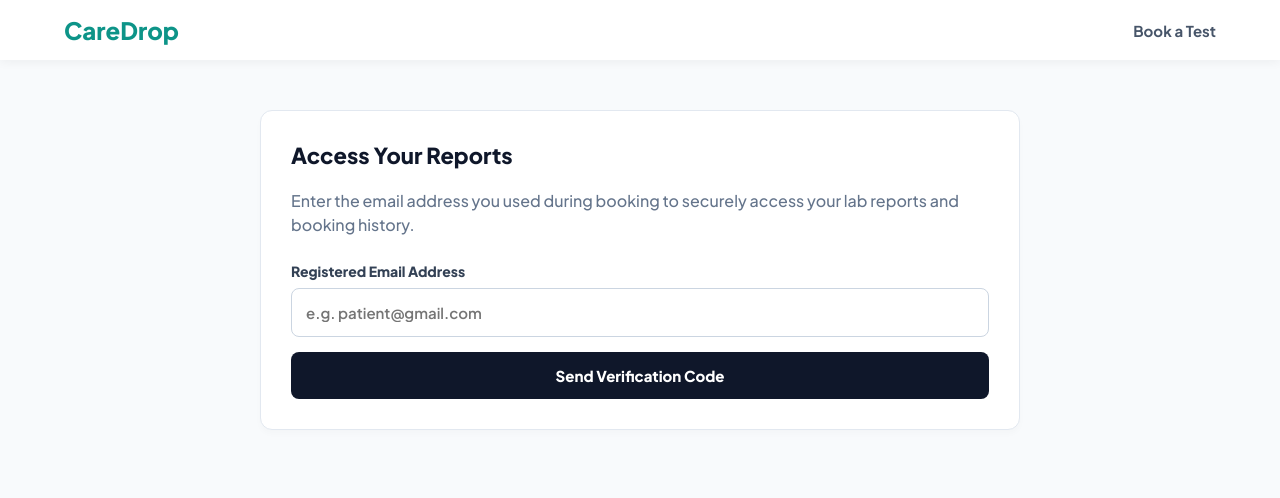
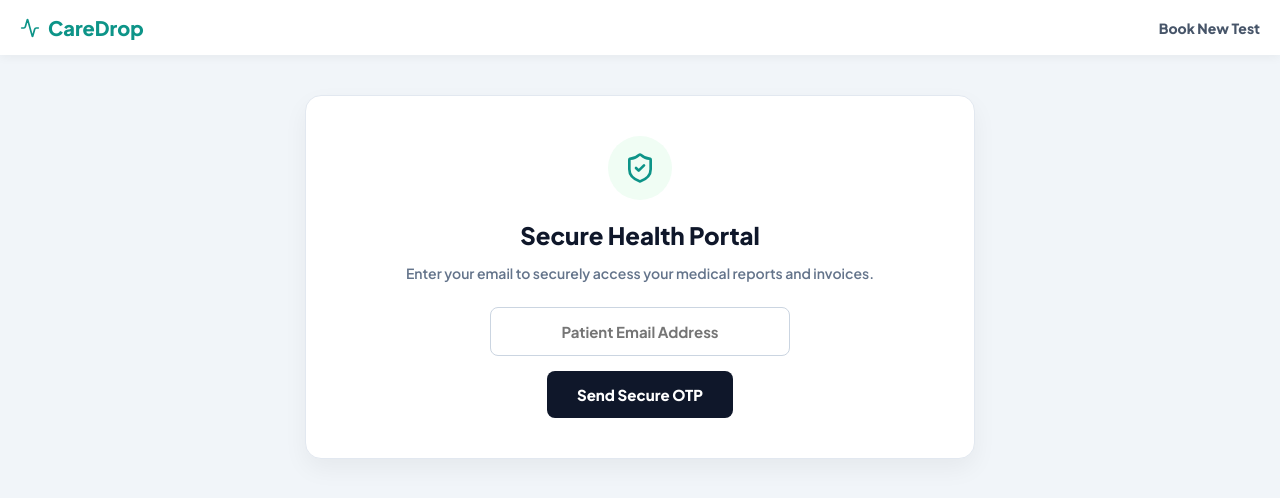
Before and after one commit to lab81617-del/caredrop-website, a Flask app: page /my-bookings in a window 1280 px wide. Shown: the top 498 px of the page. Run offline with Flask 3, Linux system fonts and the light colour scheme; some libraries are stand-ins or nearby versions.

Commit message:
Update my_bookings.html

```diff
--- a/templates/my_bookings.html
+++ b/templates/my_bookings.html
@@ -3,247 +3,173 @@
 <head>
     <meta charset="UTF-8">
     <meta name="viewport" content="width=device-width, initial-scale=1.0">
-    <title>My Bookings | CareDrop</title>
+    <title>My Reports | CareDrop</title>
     <link href="https://fonts.googleapis.com/css2?family=Plus+Jakarta+Sans:wght@500;600;700;800&display=swap" rel="stylesheet">
     <script src="https://unpkg.com/lucide@latest"></script>
     <style>
         * { font-family: 'Plus Jakarta Sans', sans-serif !important; box-sizing: border-box; }
-        body { background: #F8FAFC; margin: 0; padding: 0; color: #0F172A; }
+        body { background: #F1F5F9; margin: 0; padding: 0; color: #0F172A; }
 
-        .nav { background: white; padding: 15px 5%; display: flex; justify-content: space-between; align-items: center; box-shadow: 0 2px 10px rgba(0,0,0,0.05); }
-        .logo { font-size: 24px; font-weight: 800; color: #0D9488; text-decoration: none; }
-        .nav-links a { margin-left: 20px; text-decoration: none; color: #475569; font-weight: 700; font-size: 15px; }
+        .nav { background: white; padding: 15px 20px; display: flex; align-items: center; justify-content: space-between; box-shadow: 0 2px 10px rgba(0,0,0,0.05); position: sticky; top: 0; z-index: 100; }
+        .logo { font-size: 20px; font-weight: 800; color: #0D9488; text-decoration: none; display: flex; align-items: center; gap: 8px; }
 
-        .container { max-width: 800px; margin: 50px auto; padding: 0 20px; }
+        .container { max-width: 700px; margin: 40px auto; padding: 0 15px; }
 
-        .card { background: white; padding: 30px; border-radius: 12px; box-shadow: 0 4px 6px rgba(0,0,0,0.02); border: 1px solid #E2E8F0; margin-bottom: 20px; }
-        .card-title { font-size: 22px; font-weight: 800; margin-bottom: 20px; color: #0F172A; }
+        /* OTP Verification Box */
+        .auth-card { background: white; border-radius: 16px; padding: 40px 30px; text-align: center; box-shadow: 0 10px 25px rgba(0,0,0,0.05); border: 1px solid #E2E8F0; }
+        .auth-icon { background: #F0FDF4; color: #0D9488; width: 64px; height: 64px; border-radius: 50%; display: flex; justify-content: center; align-items: center; margin: 0 auto 20px auto; }
+        .auth-card h2 { margin: 0 0 10px 0; font-size: 24px; font-weight: 800; }
+        .auth-card p { color: #64748B; font-size: 14px; font-weight: 600; margin-bottom: 25px; }
+        .input-box { width: 100%; max-width: 300px; margin: 0 auto 15px auto; display: block; padding: 14px; border: 1px solid #CBD5E1; border-radius: 8px; font-size: 15px; font-weight: 700; text-align: center; outline: none; }
+        .input-box:focus { border-color: #0D9488; }
+        .btn-auth { background: #0F172A; color: white; border: none; padding: 14px 30px; border-radius: 8px; font-weight: 800; font-size: 15px; cursor: pointer; transition: 0.2s; }
+        .btn-auth:hover { background: #1E293B; }
 
-        .input-group { margin-bottom: 15px; }
-        .input-group label { display: block; font-weight: 800; font-size: 14px; margin-bottom: 8px; color: #334155; }
-        .input-group input { width: 100%; padding: 14px; border: 1px solid #CBD5E1; border-radius: 8px; font-size: 15px; outline: none; transition: 0.2s; font-weight: 600; }
-        .input-group input:focus { border-color: #0D9488; }
+        /* Order Cards */
+        .order-card { background: white; border-radius: 12px; padding: 20px; margin-bottom: 20px; box-shadow: 0 4px 6px rgba(0,0,0,0.02); border: 1px solid #E2E8F0; }
+        .order-header { display: flex; justify-content: space-between; align-items: center; border-bottom: 1px dashed #CBD5E1; padding-bottom: 15px; margin-bottom: 15px; }
+        .order-ref { font-size: 16px; font-weight: 800; color: #0D9488; }
+        .order-date { font-size: 12px; font-weight: 700; color: #64748B; }
 
-        .btn-primary { background: #0F172A; color: white; padding: 14px 24px; border: none; border-radius: 8px; font-weight: 800; font-size: 15px; cursor: pointer; width: 100%; transition: 0.2s; }
-        .btn-primary:hover { background: #1E293B; }
-        .btn-secondary { background: #F1F5F9; color: #475569; padding: 14px 24px; border: 1px solid #CBD5E1; border-radius: 8px; font-weight: 800; font-size: 15px; cursor: pointer; width: 100%; transition: 0.2s; }
-        .btn-secondary:hover { background: #E2E8F0; color: #0F172A; }
+        .status-badge { padding: 6px 12px; border-radius: 50px; font-size: 11px; font-weight: 800; text-transform: uppercase; }
+        .status-pending { background: #FEF3C7; color: #B45309; border: 1px solid #FDE68A; }
+        .status-completed { background: #F0FDF4; color: #166534; border: 1px solid #BBF7D0; }
 
-        .order-card { border: 1px solid #E2E8F0; border-radius: 12px; padding: 20px; margin-bottom: 20px; background: #F8FAFC; }
-        .order-header { display: flex; justify-content: space-between; align-items: center; border-bottom: 1px solid #E2E8F0; padding-bottom: 15px; margin-bottom: 15px; }
-        .status-badge { padding: 6px 12px; border-radius: 50px; font-size: 12px; font-weight: 800; }
-        .status-Pending { background: #FEF3C7; color: #B45309; }
-        .status-Collected { background: #DBEAFE; color: #1D4ED8; }
-        .status-Completed { background: #D1FAE5; color: #047857; }
+        .patient-name { font-size: 15px; font-weight: 800; color: #0F172A; text-transform: capitalize; margin-bottom: 10px; }
 
-        .btn-download { background: #0D9488; color: white; padding: 10px 20px; border: none; border-radius: 6px; font-weight: 800; cursor: pointer; display: inline-flex; align-items: center; gap: 8px; font-size: 14px; text-decoration: none; margin-top: 15px; }
+        .action-row { display: grid; grid-template-columns: 1fr 1fr; gap: 10px; margin-top: 20px; }
+        .btn-download { background: #0D9488; color: white; padding: 12px; border-radius: 6px; font-weight: 800; font-size: 13px; text-decoration: none; text-align: center; display: flex; justify-content: center; align-items: center; gap: 8px; transition: 0.2s; }
         .btn-download:hover { background: #0F766E; }
-
-        /* FEEDBACK MODAL UI */
-        .modal-overlay { position: fixed; top: 0; left: 0; width: 100%; height: 100%; background: rgba(15, 23, 42, 0.7); display: none; justify-content: center; align-items: center; z-index: 1000; backdrop-filter: blur(4px); }
-        .modal-content { background: white; width: 90%; max-width: 450px; border-radius: 16px; padding: 30px; box-shadow: 0 20px 25px -5px rgba(0, 0, 0, 0.1); }
-        .modal-content h3 { margin: 0 0 10px 0; font-size: 20px; font-weight: 800; color: #0F172A; }
-        .modal-content p { margin: 0 0 20px 0; font-size: 14px; color: #64748B; line-height: 1.5; }
-        .modal-content textarea { width: 100%; border: 1px solid #CBD5E1; border-radius: 8px; padding: 12px; font-size: 14px; margin-bottom: 20px; outline: none; font-weight: 600; resize: vertical; }
-        .modal-content textarea:focus { border-color: #0D9488; }
-        .modal-actions { display: flex; flex-direction: column; gap: 10px; }
-
+        .btn-invoice { background: #F1F5F9; color: #475569; border: 1px solid #CBD5E1; padding: 12px; border-radius: 6px; font-weight: 800; font-size: 13px; text-decoration: none; text-align: center; display: flex; justify-content: center; align-items: center; gap: 8px; transition: 0.2s; }
+        .btn-invoice:hover { background: #E2E8F0; }
+        .btn-disabled { background: #F1F5F9; color: #94A3B8; border: 1px dashed #CBD5E1; cursor: not-allowed; }
     </style>
 </head>
 <body>
 
     <nav class="nav">
-        <a href="/" class="logo">CareDrop</a>
-        <div class="nav-links">
-            <a href="/tests">Book a Test</a>
-        </div>
+        <a href="/" class="logo"><i data-lucide="activity" style="width: 20px; height: 20px;"></i> CareDrop</a>
+        <a href="/tests" style="text-decoration: none; color: #475569; font-weight: 800; font-size: 14px;">Book New Test</a>
     </nav>
 
     <div class="container">
 
-        {% if not searched_email %}
-        <!-- Step 1: Request Email -->
-        <div class="card" id="emailStep">
-            <div class="card-title">Access Your Reports</div>
-            <p style="color: #64748B; margin-bottom: 25px; line-height: 1.5;">Enter the email address you used during booking to securely access your lab reports and booking history.</p>
+        {% if error == "Verify email." or not searched_email %}
+        <div class="auth-card" id="authBox">
+            <div class="auth-icon"><i data-lucide="shield-check" style="width: 32px; height: 32px;"></i></div>
+            <h2>Secure Health Portal</h2>
+            <p>Enter your email to securely access your medical reports and invoices.</p>
 
-            <div class="input-group">
-                <label>Registered Email Address</label>
-                <input type="email" id="authEmail" placeholder="e.g. patient@gmail.com">
-            </div>
-            <button class="btn-primary" onclick="sendOTP()">Send Verification Code</button>
-            <div id="emailError" style="color: #DC2626; font-weight: 700; font-size: 14px; margin-top: 15px; display: none;"></div>
+            <div id="step1">
+                <input type="email" id="emailInput" class="input-box" placeholder="Patient Email Address" value="{{ searched_email }}" required>
+                <button class="btn-auth" onclick="sendOTP()">Send Secure OTP</button>
             </div>
 
-        <!-- Step 2: Verify OTP -->
-        <div class="card" id="otpStep" style="display: none;">
-            <div class="card-title">Check Your Inbox</div>
-            <p style="color: #64748B; margin-bottom: 25px;">We sent a 4-digit security code to <strong id="displayEmail" style="color:#0F172A;"></strong>.</p>
-
-            <div class="input-group">
-                <label>4-Digit Security Code</label>
-                <input type="text" id="authOTP" placeholder="0000" maxlength="4" style="font-size: 24px; letter-spacing: 10px; text-align: center; font-weight: 800;">
+            <div id="step2" style="display: none;">
+                <input type="text" id="otpInput" class="input-box" placeholder="Enter 4-Digit OTP" maxlength="4" required>
+                <button class="btn-auth" onclick="verifyOTP()">Verify & View Reports</button>
+                <div style="margin-top: 15px; font-size: 12px; font-weight: 700; color: #0D9488; cursor: pointer;" onclick="location.reload()">&larr; Change Email</div>
             </div>
-            <button class="btn-primary" onclick="verifyOTP()">Verify & View Bookings</button>
-            <button class="btn-secondary" onclick="location.reload()" style="margin-top: 10px;">Use a different email</button>
-            <div id="otpError" style="color: #DC2626; font-weight: 700; font-size: 14px; margin-top: 15px; display: none;"></div>
         </div>
 
         {% else %}
-        <!-- Step 3: View Bookings -->
-        <h2 style="font-weight: 800; margin-bottom: 20px;">Booking History for {{ searched_email }}</h2>
-        <a href="/my-bookings" style="color: #64748B; font-weight: 700; text-decoration: none; font-size: 14px; display: inline-block; margin-bottom: 20px;">&larr; Sign out</a>
+        <h2 style="margin-top: 0; color: #0F172A; font-weight: 800;">My Diagnostic Records</h2>
+        <p style="color: #64748B; font-weight: 600; margin-bottom: 30px;">Records for: {{ searched_email }}</p>
 
-        {% if orders %}
             {% for order in orders %}
             <div class="order-card">
                 <div class="order-header">
                     <div>
-                        <div style="font-size: 18px; font-weight: 800; color: #0F172A;">Order #{{ order.id }}</div>
-                        <div style="font-size: 13px; color: #64748B; font-weight: 700; margin-top: 4px;">{{ order.collection_date }} | {{ order.time_slot }}</div>
+                        <div class="order-ref">{{ order.order_ref }}</div>
                     </div>
-                    <div class="status-badge {% if order.status == 'Pending' %}status-Pending{% elif order.status == 'Sample Collected' %}status-Collected{% else %}status-Completed{% endif %}">
-                        {{ order.status }}
+                    <div class="status-badge {% if order.has_report %}status-completed{% else %}status-pending{% endif %}">
+                        {% if order.has_report %}Report Ready{% else %}Processing{% endif %}
                     </div>
                 </div>
 
-                <div style="margin-bottom: 15px;">
-                    <div style="font-weight: 800; font-size: 14px; color: #334155; margin-bottom: 8px;">Patient Details</div>
-                    <div style="font-size: 14px; color: #475569; text-transform: capitalize;">{{ order.patient_name }} ({{ order.age }} Yrs, {{ order.gender }})</div>
-                    <div style="font-size: 14px; color: #475569; margin-top: 4px;">{{ order.address }}</div>
-                </div>
+                <div class="patient-name"><i data-lucide="user" style="width: 14px; height: 14px; color: #94A3B8; vertical-align: middle;"></i> {{ order.patient_name }}</div>
 
-                <div style="background: white; border: 1px solid #E2E8F0; border-radius: 8px; padding: 15px; margin-bottom: 15px;">
-                    <div style="font-weight: 800; font-size: 14px; color: #334155; margin-bottom: 8px;">Tests Selected</div>
-                    {% for test in order.test_list %}
-                    <div style="display: flex; justify-content: space-between; font-size: 14px; margin-bottom: 6px; padding-bottom: 6px; border-bottom: 1px dashed #F1F5F9;">
-                        <span style="color: #0F172A; font-weight: 700; text-transform: capitalize;">{{ test.test_name }}</span>
-                        <span style="color: #64748B; font-weight: 700;">₹{{ test.price }}</span>
-                    </div>
-                    {% endfor %}
-                    <div style="display: flex; justify-content: space-between; font-weight: 800; font-size: 16px; margin-top: 10px; color: #0D9488;">
-                        <span>Total Paid</span>
-                        <span>₹{{ order.total_amount }}</span>
-                    </div>
-                </div>
-
+                <div class="action-row">
                     {% if order.has_report %}
-                <!-- NEW TRIGGER FOR FEEDBACK MODAL -->
-                <button onclick="triggerDownloadModal('{{ order.id }}', '{{ searched_email }}')" class="btn-download">
-                    <i data-lucide="download" style="width: 16px; height: 16px;"></i> Download Official Report
-                </button>
+                        <a href="/download-report/{{ order.id }}" target="_blank" class="btn-download">
+                            <i data-lucide="file-text" style="width: 16px; height: 16px;"></i> Clinical Report
+                        </a>
+                        <a href="/download-invoice/{{ order.id }}" target="_blank" class="btn-invoice">
+                            <i data-lucide="receipt" style="width: 16px; height: 16px;"></i> Tax Invoice
+                        </a>
                     {% else %}
-                <div style="background: #FFFBEB; border: 1px solid #FEF08A; color: #B45309; padding: 12px; border-radius: 8px; font-size: 13px; font-weight: 700; display: flex; align-items: center; gap: 8px;">
-                    <i data-lucide="clock" style="width: 16px; height: 16px;"></i> Report is currently being processed by the lab.
+                        <div class="btn-download btn-disabled" style="grid-column: 1 / -1;">
+                            <i data-lucide="clock" style="width: 16px; height: 16px;"></i> Report in Progress
                         </div>
                     {% endif %}
                 </div>
+            </div>
+            {% else %}
+            <div style="text-align: center; padding: 50px 20px; background: white; border-radius: 12px; border: 1px dashed #CBD5E1;">
+                <i data-lucide="folder-search" style="width: 48px; height: 48px; color: #94A3B8; margin-bottom: 15px;"></i>
+                <h3 style="margin: 0 0 10px 0; font-weight: 800; color: #0F172A;">No Records Found</h3>
+                <p style="color: #64748B; font-weight: 600; font-size: 14px;">We couldn't find any bookings associated with this email.</p>
+                <a href="/tests" style="display: inline-block; background: #0D9488; color: white; text-decoration: none; padding: 10px 20px; border-radius: 6px; font-weight: 800; margin-top: 15px;">Book a Test</a>
+            </div>
             {% endfor %}
-        {% else %}
-            <div class="card" style="text-align: center; padding: 50px 20px;">
-                <i data-lucide="folder-search" style="width: 48px; height: 48px; color: #CBD5E1; margin-bottom: 15px;"></i>
-                <h3 style="margin: 0 0 10px 0;">No Bookings Found</h3>
-                <p style="color: #64748B; margin: 0;">We couldn't find any lab bookings associated with {{ searched_email }}.</p>
-                <button onclick="window.location.href='/tests'" class="btn-primary" style="width: auto; margin-top: 20px;">Book a Test</button>
-            </div>
         {% endif %}
-        {% endif %}
-
-    </div>
-
-    <!-- FEEDBACK & DOWNLOAD MODAL -->
-    <div id="feedbackModal" class="modal-overlay">
-        <div class="modal-content">
-            <h3>How was your experience?</h3>
-            <p>Your report is ready! Before you download, let us know how your sample collection went so we can keep improving.</p>
-            <textarea id="feedbackText" rows="4" placeholder="Your feedback or suggestions... (Optional)"></textarea>
-
-            <div class="modal-actions">
-                <button onclick="submitFeedbackAndDownload()" class="btn-primary" style="background: #0D9488;">Submit & Download</button>
-                <button onclick="skipFeedbackAndDownload()" class="btn-secondary" style="border: none; background: transparent; color: #64748B;">Skip & Download</button>
-            </div>
-        </div>
     </div>
 
     <script>
         lucide.createIcons();
 
-        // AUTHENTICATION LOGIC
-        function sendOTP() {
-            const email = document.getElementById('authEmail').value;
-            const errorDiv = document.getElementById('emailError');
-            if(!email) { errorDiv.innerText = "Please enter an email."; errorDiv.style.display = "block"; return; }
+        async function sendOTP() {
+            const email = document.getElementById('emailInput').value;
+            if (!email) return alert('Enter email');
 
-            errorDiv.style.display = "none";
-            fetch('/api/send-otp', {
+            const btn = document.querySelector('#step1 .btn-auth');
+            btn.innerText = "Sending..."; btn.disabled = true;
+
+            try {
+                const res = await fetch('/api/send-otp', {
                     method: 'POST',
-                headers: { 'Content-Type': 'application/json' },
-                body: JSON.stringify({ email: email })
-            }).then(res => res.json()).then(data => {
-                if(data.success) {
-                    document.getElementById('emailStep').style.display = 'none';
-                    document.getElementById('otpStep').style.display = 'block';
-                    document.getElementById('displayEmail').innerText = email;
+                    headers: {'Content-Type': 'application/json'},
+                    body: JSON.stringify({email: email})
+                });
+                const data = await res.json();
+                if (data.success) {
+                    document.getElementById('step1').style.display = 'none';
+                    document.getElementById('step2').style.display = 'block';
                 } else {
-                    errorDiv.innerText = data.message;
-                    errorDiv.style.display = "block";
+                    alert('Failed to send OTP. Check server logs.');
+                    btn.innerText = "Send Secure OTP"; btn.disabled = false;
                 }
-            });
+            } catch (err) {
+                alert('Connection error');
+                btn.innerText = "Send Secure OTP"; btn.disabled = false;
+            }
         }
 
-        function verifyOTP() {
-            const email = document.getElementById('authEmail').value;
-            const otp = document.getElementById('authOTP').value;
-            const errorDiv = document.getElementById('otpError');
+        async function verifyOTP() {
+            const email = document.getElementById('emailInput').value;
+            const otp = document.getElementById('otpInput').value;
+            if (!otp) return alert('Enter OTP');
 
-            fetch('/api/verify-otp', {
+            const btn = document.querySelector('#step2 .btn-auth');
+            btn.innerText = "Verifying..."; btn.disabled = true;
+
+            try {
+                const res = await fetch('/api/verify-otp', {
                     method: 'POST',
-                headers: { 'Content-Type': 'application/json' },
-                body: JSON.stringify({ email: email, otp: otp })
-            }).then(res => res.json()).then(data => {
-                if(data.success) { window.location.href = `/my-bookings?email=${encodeURIComponent(email)}`; }
-                else { errorDiv.innerText = data.message; errorDiv.style.display = "block"; }
+                    headers: {'Content-Type': 'application/json'},
+                    body: JSON.stringify({email: email, otp: otp})
                 });
+                const data = await res.json();
+                if (data.success) {
+                    window.location.href = `/my-bookings?email=${email}`;
+                } else {
+                    alert('Invalid OTP');
+                    btn.innerText = "Verify & View Reports"; btn.disabled = false;
                 }
-
-        // FEEDBACK MODAL LOGIC
-        let currentOrderId = null;
-        let currentEmail = null;
-
-        function triggerDownloadModal(orderId, email) {
-            currentOrderId = orderId;
-            currentEmail = email;
-            document.getElementById('feedbackText').value = ''; // Clear previous text
-            document.getElementById('feedbackModal').style.display = 'flex';
+            } catch (err) {
+                alert('Connection error');
+                btn.innerText = "Verify & View Reports"; btn.disabled = false;
             }
-
-        function skipFeedbackAndDownload() {
-            document.getElementById('feedbackModal').style.display = 'none';
-            window.location.href = `/download-report/${currentOrderId}`;
-        }
-
-        function submitFeedbackAndDownload() {
-            const message = document.getElementById('feedbackText').value.trim();
-
-            // If they click submit but wrote nothing, just skip
-            if (!message) {
-                return skipFeedbackAndDownload();
-            }
-
-            const formData = new FormData();
-            formData.append('order_id', currentOrderId);
-            formData.append('email', currentEmail);
-            formData.append('message', message);
-
-            // Send feedback silently in background, then download immediately
-            fetch('/api/submit-feedback', {
-                method: 'POST',
-                body: formData
-            }).then(() => {
-                skipFeedbackAndDownload();
-            }).catch(() => {
-                skipFeedbackAndDownload(); // Download even if fetch fails so patient isn't blocked
-            });
         }
     </script>
 </body>
```
Lines whose indentation alone changed are shown as unchanged.
